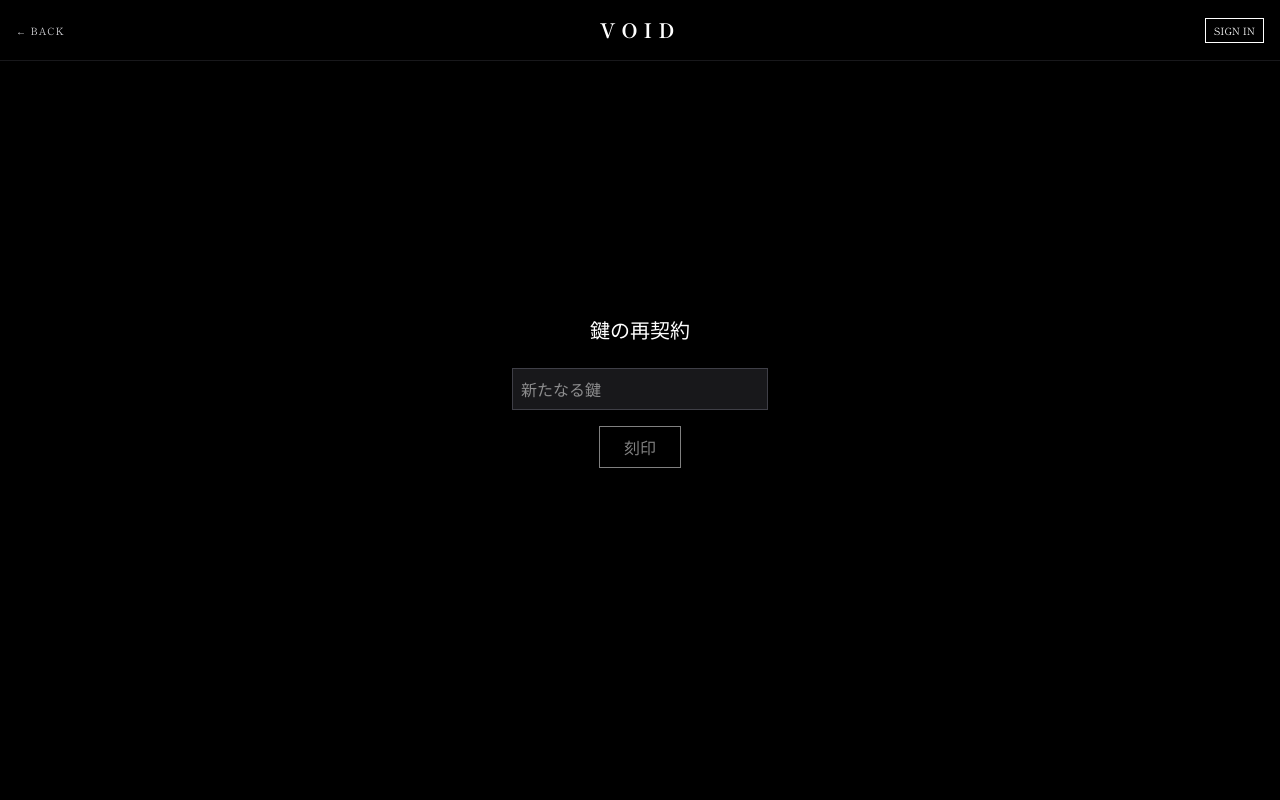
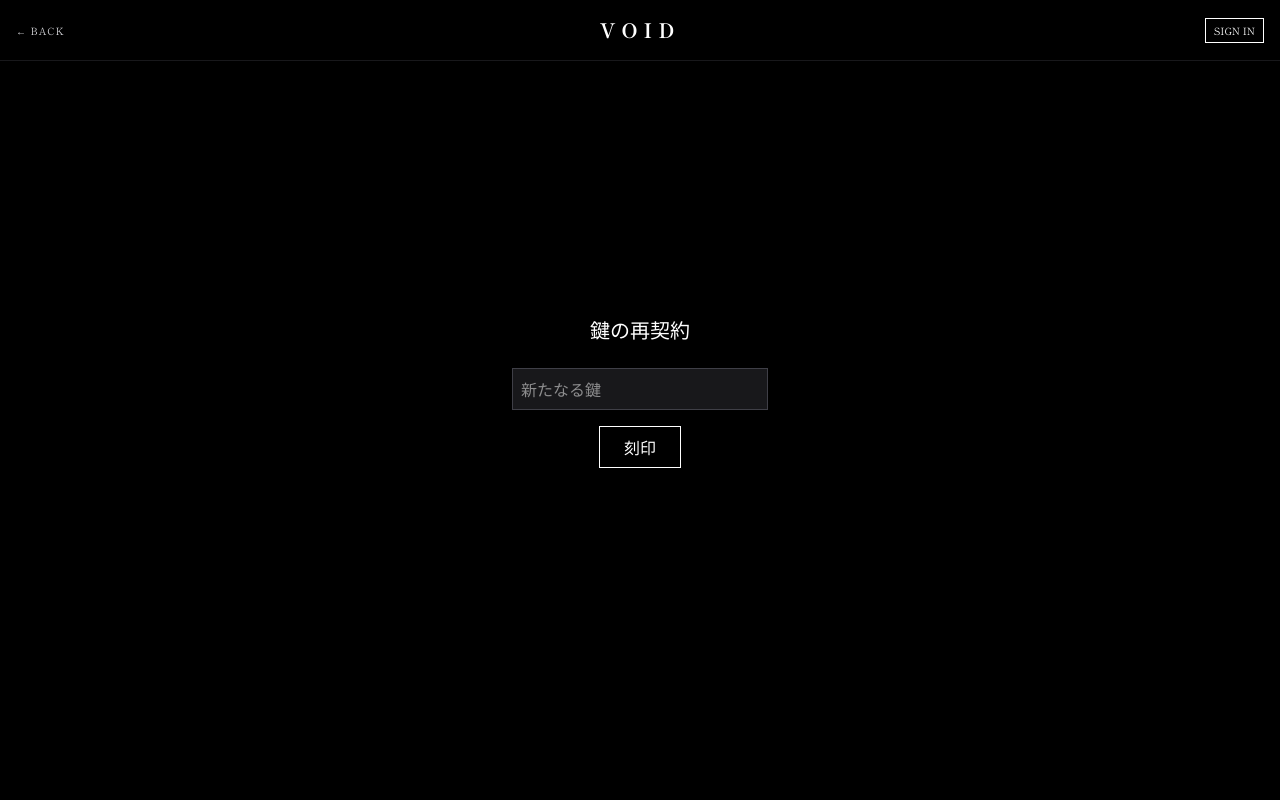
Before and after one commit to 10969ru/luxury-shop, a Next.js app: page /reset-password in a window 1280 px wide. Shown: the top 800 px of the page. Built offline with nearby package versions, Linux system fonts and the light colour scheme; no server answers.

Commit message:
二度目の正直

```diff
--- a/app/reset-password/page.tsx
+++ b/app/reset-password/page.tsx
@@ -25,11 +25,10 @@ export default function ResetPasswordPage() {
       return;
     }
 
-    // 成功時
     setMessage({ text: "契約鍵の再刻印を完了した。", isError: false });
     setLoading(false);
 
-    // 少しメッセージを見せてから遷移
+    // 成功した場合は少し待ってからログイン画面へ遷移
     setTimeout(() => {
       router.push("/login");
     }, 2000);
@@ -44,13 +43,12 @@ export default function ResetPasswordPage() {
         placeholder="新たなる鍵"
         className="p-2 mb-4 bg-zinc-900 border border-zinc-700 w-64"
         onChange={(e) => setPassword(e.target.value)}
-        disabled={loading}
       />
 
       <button
         onClick={handleUpdate}
-        disabled={loading || !password}
-        className="border px-6 py-2 hover:bg-white hover:text-black mb-4 disabled:opacity-50"
+        disabled={loading}
+        className="border px-6 py-2 hover:bg-white hover:text-black mb-4"
       >
         {loading ? "刻印中..." : "刻印"}
       </button>
```
